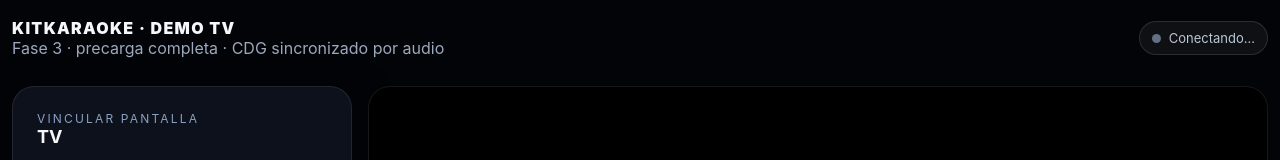
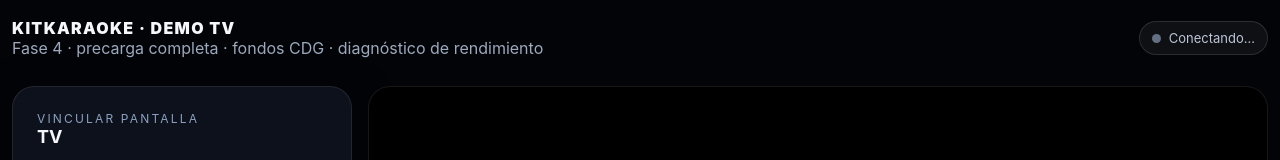
Before and after one commit to clubkaraoke/KITKARAOKE_DEMO_SERVER_LAB, a website: page public/tv.html in a window 1280 px wide. Shown: the top 160 px of the page. Drawn offline with nearby package versions, Linux system fonts and the light colour scheme; no server answers.

Commit message:
ui: label TV as LAB phase 4

```diff
--- a/public/tv.html
+++ b/public/tv.html
@@ -11,7 +11,7 @@
     <div class="topbar">
       <div>
         <div class="brand">KITKARAOKE · DEMO TV</div>
-        <div class="muted">Fase 3 · precarga completa · CDG sincronizado por audio</div>
+        <div class="muted">Fase 4 · precarga completa · fondos CDG · diagnóstico de rendimiento</div>
       </div>
       <div class="badge"><span id="dot" class="dot"></span><span id="connection">Conectando…</span></div>
     </div>
```
